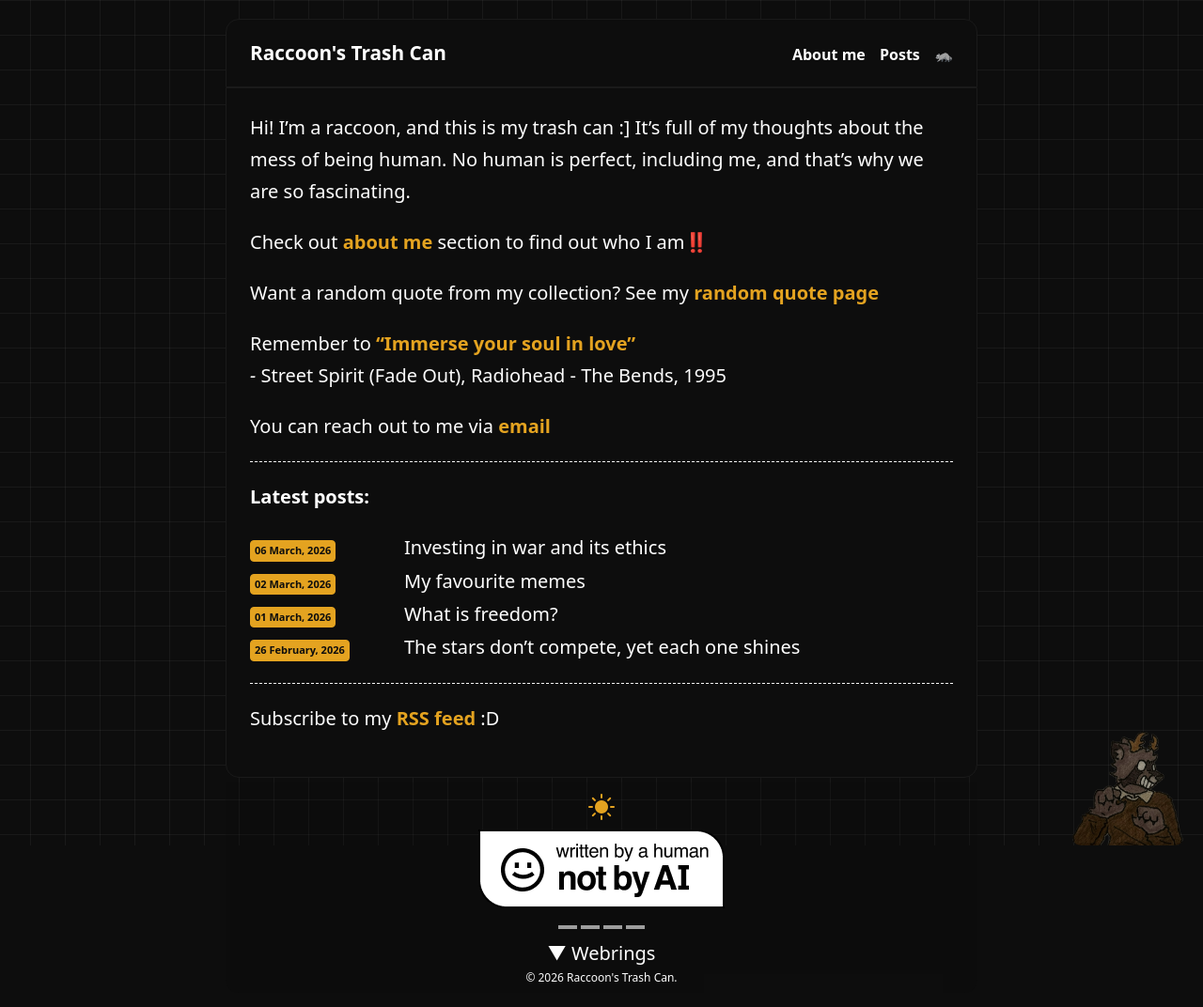
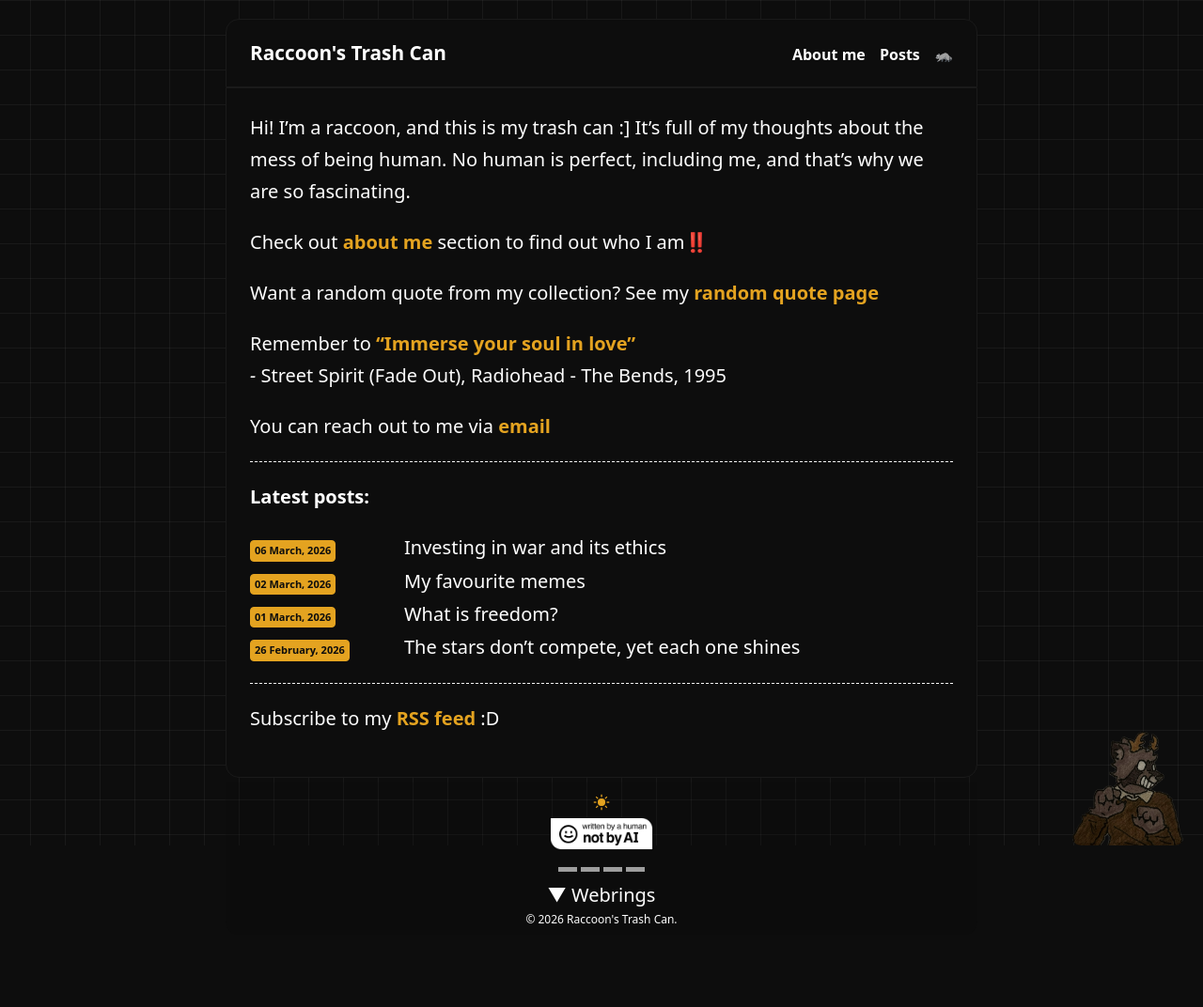
Before and after one commit to raccoonfangz/raccoonfangz.github.io, a Jekyll site: the page built from index.md, in a window 1280 px wide. Shown: the whole page at 94% size. Built offline with Jekyll 4.4.1, drawn with Linux system fonts in a browser that asks for light colours; after the commit the page ends 1010 px from its top, so only the background shows below that; grey boxes are pictures that could not be loaded.

Commit message:
Update style.css

```diff
--- a/assets/css/style.css
+++ b/assets/css/style.css
@@ -460,6 +460,27 @@ table tr:nth-child(even) {
   border-radius: 0 !important;
 }
 
+#theme-toggle {
+  background: none;
+  border: none;
+  cursor: pointer;
+  padding: 0;
+  margin: 2px 0;
+}
+
+#theme-toggle img {
+  display: block;
+  width: 18px;
+  height: 18px;
+}
+
+.not-by-ai-badge {
+  width: 110px;
+  height: auto;
+  display: block;
+  border-radius: 0 !important;
+}
+
 /*==ANIMATION==*/
 
 @keyframes squishAnim {
```
